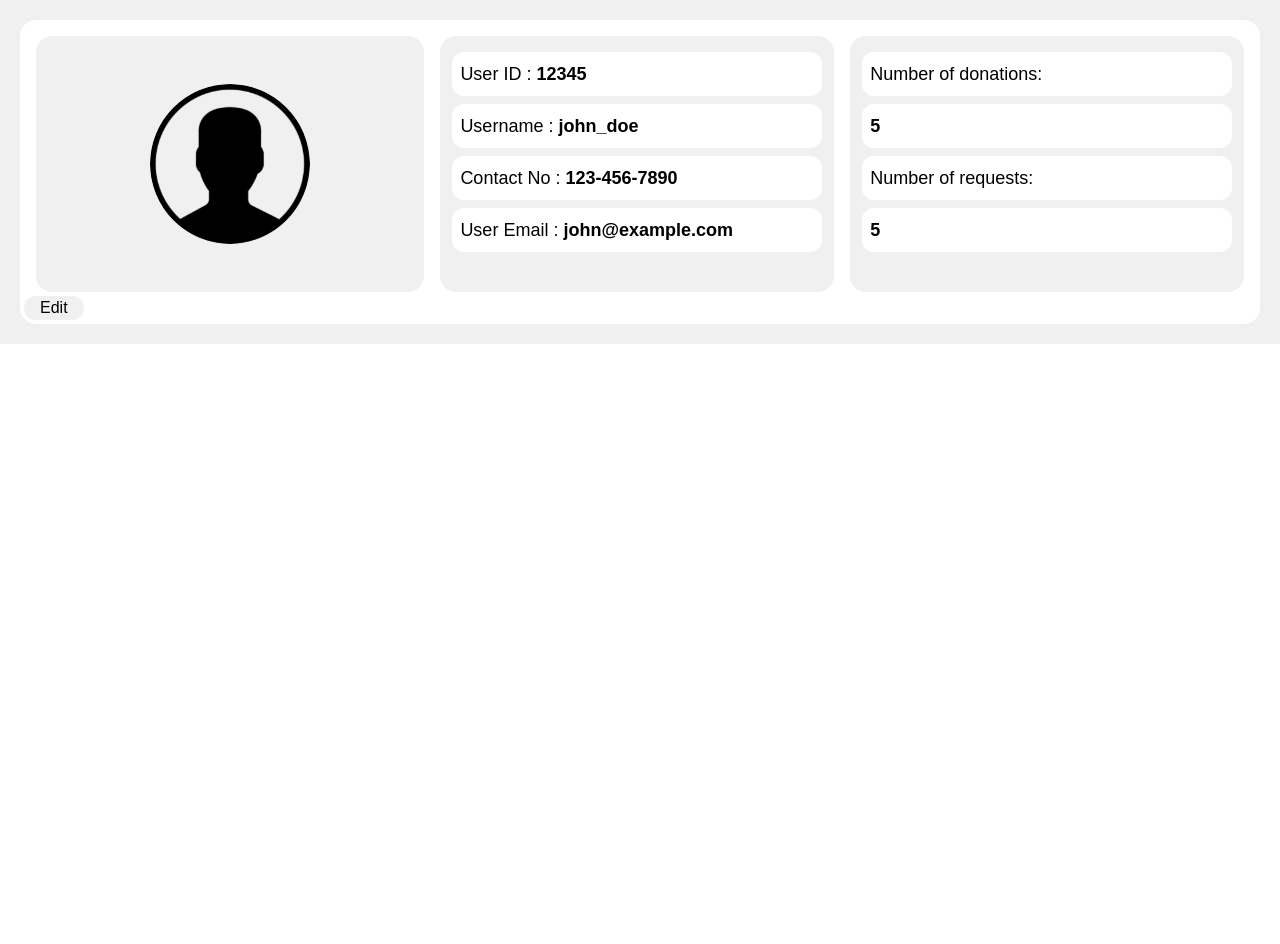
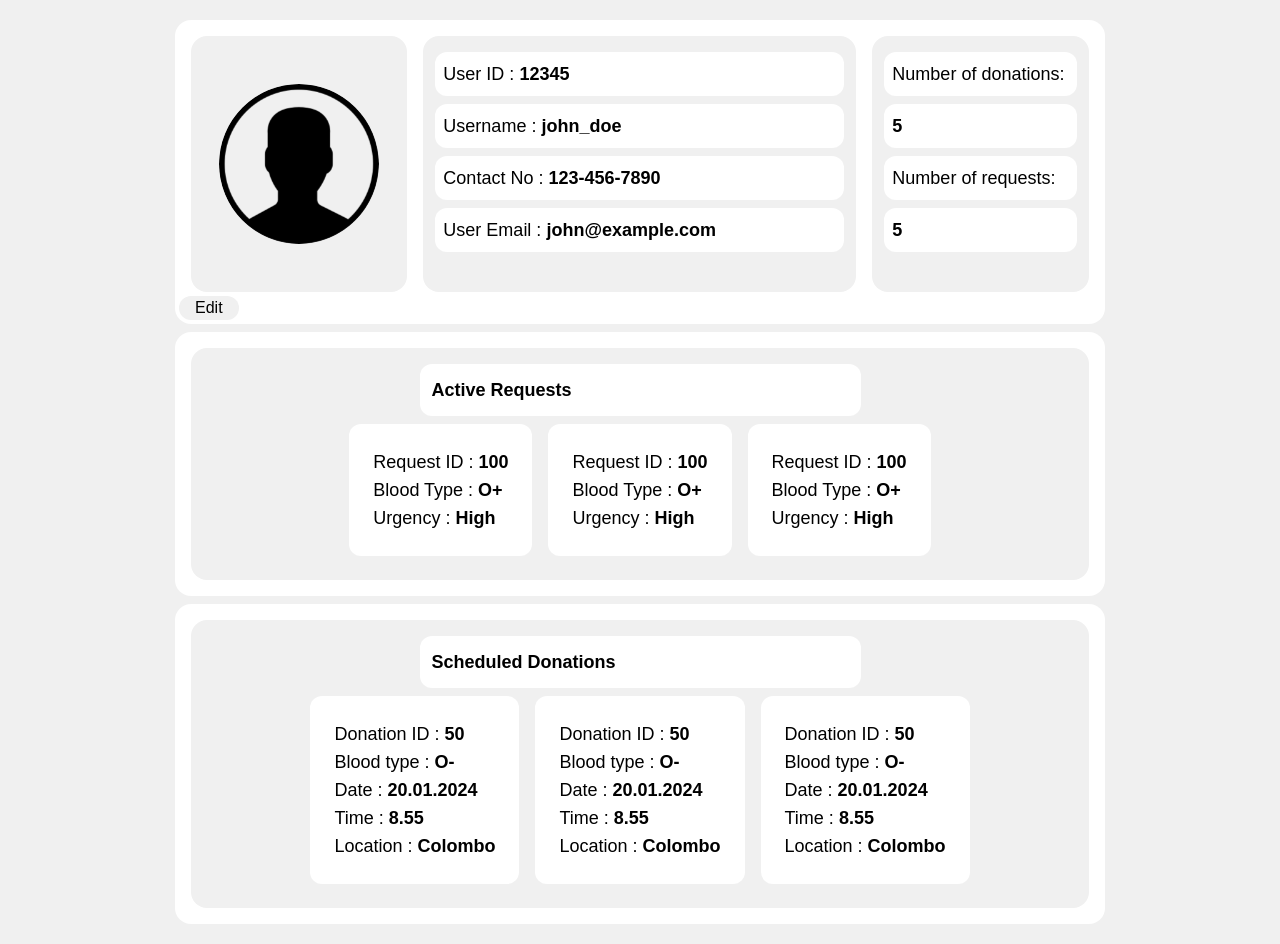
Before and after one commit to thisha-me/blood-chain-frontend, a React (Create React App) app: page / in a window 1280 px wide. Before the commit the page ends 800 px from the top, so only its background shows below. Built offline with nearby package versions, Linux system fonts and the light colour scheme.

Commit message:
User profile page updated
Implementation of request and donation details part.

```diff
--- a/src/Pages/userProfilePage.js
+++ b/src/Pages/userProfilePage.js
@@ -2,7 +2,6 @@ import React, { useState } from "react";
 import image from "../assets/user.png";
 
 const UserProfile = () => {
-
   const [userState] = useState({
     userId: '12345',
     username: 'john_doe',
@@ -10,13 +9,24 @@ const UserProfile = () => {
     userEmail: 'john@example.com',
     numberOfDonations: 5,
     numberOfRequests: 5,
+
+    //active request
+    requestid: '100',
+    bloodtype: 'O+',
+    urgency : 'High',
+
+    //scheduled donations
+    donationid: '50',
+    bloodtype2: 'O-',
+    date: "20.01.2024",
+    time: 8.55 ,
+    location:'Colombo',
+
   });
 
   return (
-
-    //===================User information part====================================================================================================================================
-
-    <div className="bg-[#F0F0F0] p-5 flex items-center justify-center">
+    <div className="bg-[#F0F0F0] p-5 flex flex-col items-center justify-center">
+      {/* User information part */}
       <div className="bg-white flex flex-col sm:flex-row w-full sm:w-3/4 p-4 rounded-2xl relative">
         <div className="bg-[#F0F0F0] w-full sm:w-1/4 h-64 mb-4 flex items-center justify-center rounded-2xl relative">
           <img
@@ -61,16 +71,133 @@ const UserProfile = () => {
           Edit
         </button>
       </div>
+
+      {/* Activate request part */}
+
+      <div className="bg-white flex flex-col sm:flex-row w-full sm:w-3/4 pt-4 rounded-2xl relative mt-2">
+        <div className="bg-[#F0F0F0] w-full mr-4 h-58 mb-4 sm:ml-4 rounded-2xl relative max">
+          <div className="text-black font-bol text-lg text-left justify-items-center my-2 p-2">
+            <label className="font-bold text-lg flex   rounded-xl mx-2 mb-2 bg-white p-3 sm:w-1/2">
+              Active Requests
+            </label>
+            <div className="flex">
+
+              <label className="font-medium text-lg rounded-xl mx-2 mb-2 bg-white  p-6 sm:w-1/3">
+                <div>
+                Request ID : <span className="font-bold text-lg text-black ">{userState.requestid}</span>
+                </div>
+                <div>
+                Blood Type : <span className="font-bold text-lg text-black ">{userState.bloodtype}</span>
+                </div>
+                <div>
+                Urgency : <span className="font-bold text-lg text-black ">{userState.urgency}</span>
+                </div>
+
+              </label>
+
+              <label className="font-medium text-lg rounded-xl mx-2 mb-2 bg-white p-6  sm:w-1/3">
+                <div>
+                Request ID : <span className="font-bold text-lg text-black ">{userState.requestid}</span>
+                </div>
+                <div>
+                Blood Type : <span className="font-bold text-lg text-black ">{userState.bloodtype}</span>
+                </div>
+                <div>
+                Urgency : <span className="font-bold text-lg text-black ">{userState.urgency}</span>
+                </div>
+
+              </label>
+
+              <label className="font-medium text-lg rounded-xl mx-2 mb-2 bg-white p-6  sm:w-1/3">
+                <div>
+                Request ID : <span className="font-bold text-lg text-black ">{userState.requestid}</span>
+                </div>
+                <div>
+                Blood Type : <span className="font-bold text-lg text-black ">{userState.bloodtype}</span>
+                </div>
+                <div>
+                Urgency : <span className="font-bold text-lg text-black ">{userState.urgency}</span>
+                </div>
+
+              </label>
+            </div>
+          </div>
+        </div>
+      </div>
+
+      {/* Scheduled Donations part */}
+
+      <div className="bg-white flex flex-col sm:flex-row w-full sm:w-3/4 pt-4 rounded-2xl relative mt-2">
+        <div className="bg-[#F0F0F0] w-full mr-4 h-58 mb-4 sm:ml-4 rounded-2xl relative max">
+          <div className="text-black font-bol text-lg text-left justify-items-center my-2 p-2">
+            <label className="font-bold text-lg flex   rounded-xl mx-2 mb-2 bg-white p-3 sm:w-1/2">
+            Scheduled Donations
+            </label>
+            <div className="flex">
+
+              <label className="font-medium text-lg rounded-xl mx-2 mb-2 bg-white  p-6 sm:w-1/3">
+                <div>
+                Donation ID : <span className="font-bold text-lg text-black ">{userState.donationid}</span>
+                </div>
+                <div>
+                Blood type : <span className="font-bold text-lg text-black ">{userState.bloodtype2}</span>
+                </div>
+                <div>
+                Date  : <span className="font-bold text-lg text-black ">{userState.date}</span>
+                </div>
+                <div>
+                Time : <span className="font-bold text-lg text-black ">{userState.time}</span>
+                </div>
+                <div>
+                Location : <span className="font-bold text-lg text-black ">{userState.location}</span>
+                </div>
+
+              </label>
+
+              <label className="font-medium text-lg rounded-xl mx-2 mb-2 bg-white  p-6 sm:w-1/3">
+                <div>
+                Donation ID : <span className="font-bold text-lg text-black ">{userState.donationid}</span>
+                </div>
+                <div>
+                Blood type : <span className="font-bold text-lg text-black ">{userState.bloodtype2}</span>
+                </div>
+                <div>
+                Date  : <span className="font-bold text-lg text-black ">{userState.date}</span>
+                </div>
+                <div>
+                Time : <span className="font-bold text-lg text-black ">{userState.time}</span>
+                </div>
+                <div>
+                Location : <span className="font-bold text-lg text-black ">{userState.location}</span>
+                </div>
+
+              </label>
+              <label className="font-medium text-lg rounded-xl mx-2 mb-2 bg-white  p-6 sm:w-1/3">
+                <div>
+                Donation ID : <span className="font-bold text-lg text-black ">{userState.donationid}</span>
+                </div>
+                <div>
+                Blood type : <span className="font-bold text-lg text-black ">{userState.bloodtype2}</span>
+                </div>
+                <div>
+                Date  : <span className="font-bold text-lg text-black ">{userState.date}</span>
+                </div>
+                <div>
+                Time : <span className="font-bold text-lg text-black ">{userState.time}</span>
+                </div>
+                <div>
+                Location : <span className="font-bold text-lg text-black ">{userState.location}</span>
+                </div>
+
+              </label>
+            </div>
+          </div>
+        </div>
+      </div>
     </div>
 
-   //========================Active requests part -rivindu=========================================================================================================================================
-   //========================Scheduled donations part -rivindu=========================================================================================================================================
 
-   //========================Donation history part -thenuka=========================================================================================================================================
-   //========================Request history part -thenuka=========================================================================================================================================
-
-
-
+    ///////////////////////////////////////////////////// Thenuka( History part) ///////////////////////////////////////////////////////////////////
 
   );
 };
--- a/src/output.css
+++ b/src/output.css
@@ -535,13 +535,43 @@ video {
   --tw-backdrop-sepia:  ;
 }
 
+.absolute {
+  position: absolute;
+}
+
+.relative {
+  position: relative;
+}
+
+.bottom-0 {
+  bottom: 0px;
+}
+
+.left-0 {
+  left: 0px;
+}
+
+.m-1 {
+  margin: 0.25rem;
+}
+
 .m-4 {
   margin: 1rem;
+}
+
+.mx-2 {
+  margin-left: 0.5rem;
+  margin-right: 0.5rem;
 }
 
 .mx-auto {
   margin-left: auto;
   margin-right: auto;
+}
+
+.my-3 {
+  margin-top: 0.75rem;
+  margin-bottom: 0.75rem;
 }
 
 .mb-2 {
@@ -564,8 +594,20 @@ video {
   display: flex;
 }
 
+.h-40 {
+  height: 10rem;
+}
+
+.h-64 {
+  height: 16rem;
+}
+
 .h-screen {
   height: 100vh;
+}
+
+.w-40 {
+  width: 10rem;
 }
 
 .w-full {
@@ -576,6 +618,10 @@ video {
   max-width: 36rem;
 }
 
+.flex-col {
+  flex-direction: column;
+}
+
 .items-center {
   align-items: center;
 }
@@ -584,17 +630,42 @@ video {
   justify-content: center;
 }
 
+.justify-items-center {
+  justify-items: center;
+}
+
+.rounded-2xl {
+  border-radius: 1rem;
+}
+
+.rounded-full {
+  border-radius: 9999px;
+}
+
 .rounded-md {
   border-radius: 0.375rem;
+}
+
+.rounded-xl {
+  border-radius: 0.75rem;
 }
 
 .border {
   border-width: 1px;
 }
 
+.bg-\[\#F0F0F0\] {
+  --tw-bg-opacity: 1;
+  background-color: rgb(240 240 240 / var(--tw-bg-opacity));
+}
+
 .bg-white {
   --tw-bg-opacity: 1;
   background-color: rgb(255 255 255 / var(--tw-bg-opacity));
+}
+
+.p-1 {
+  padding: 0.25rem;
 }
 
 .p-2 {
@@ -605,6 +676,15 @@ video {
   padding: 1rem;
 }
 
+.p-5 {
+  padding: 1.25rem;
+}
+
+.px-4 {
+  padding-left: 1rem;
+  padding-right: 1rem;
+}
+
 .px-8 {
   padding-left: 2rem;
   padding-right: 2rem;
@@ -613,6 +693,10 @@ video {
 .py-2 {
   padding-top: 0.5rem;
   padding-bottom: 0.5rem;
+}
+
+.text-left {
+  text-align: left;
 }
 
 .text-center {
@@ -629,6 +713,11 @@ video {
   line-height: 1;
 }
 
+.text-lg {
+  font-size: 1.125rem;
+  line-height: 1.75rem;
+}
+
 .text-sm {
   font-size: 0.875rem;
   line-height: 1.25rem;
@@ -640,6 +729,11 @@ video {
 
 .font-medium {
   font-weight: 500;
+}
+
+.text-black {
+  --tw-text-opacity: 1;
+  color: rgb(0 0 0 / var(--tw-text-opacity));
 }
 
 .text-gray-600 {
@@ -679,3 +773,25 @@ video {
 .submitBtn {
   background-color: var(--primary-color);
 }
+
+@media (min-width: 640px) {
+  .sm\:ml-4 {
+    margin-left: 1rem;
+  }
+
+  .sm\:w-1\/2 {
+    width: 50%;
+  }
+
+  .sm\:w-1\/4 {
+    width: 25%;
+  }
+
+  .sm\:w-3\/4 {
+    width: 75%;
+  }
+
+  .sm\:flex-row {
+    flex-direction: row;
+  }
+}
```
